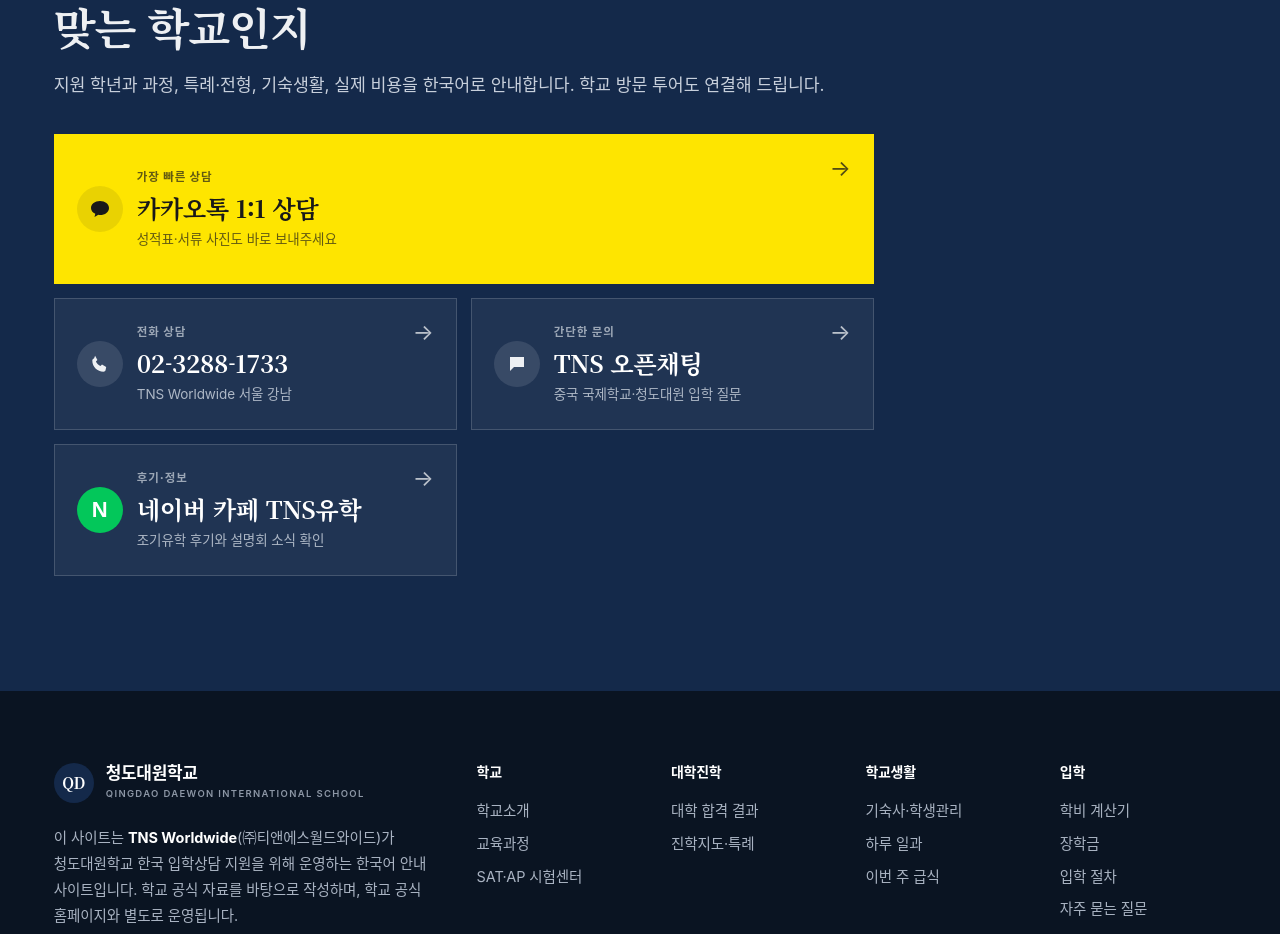
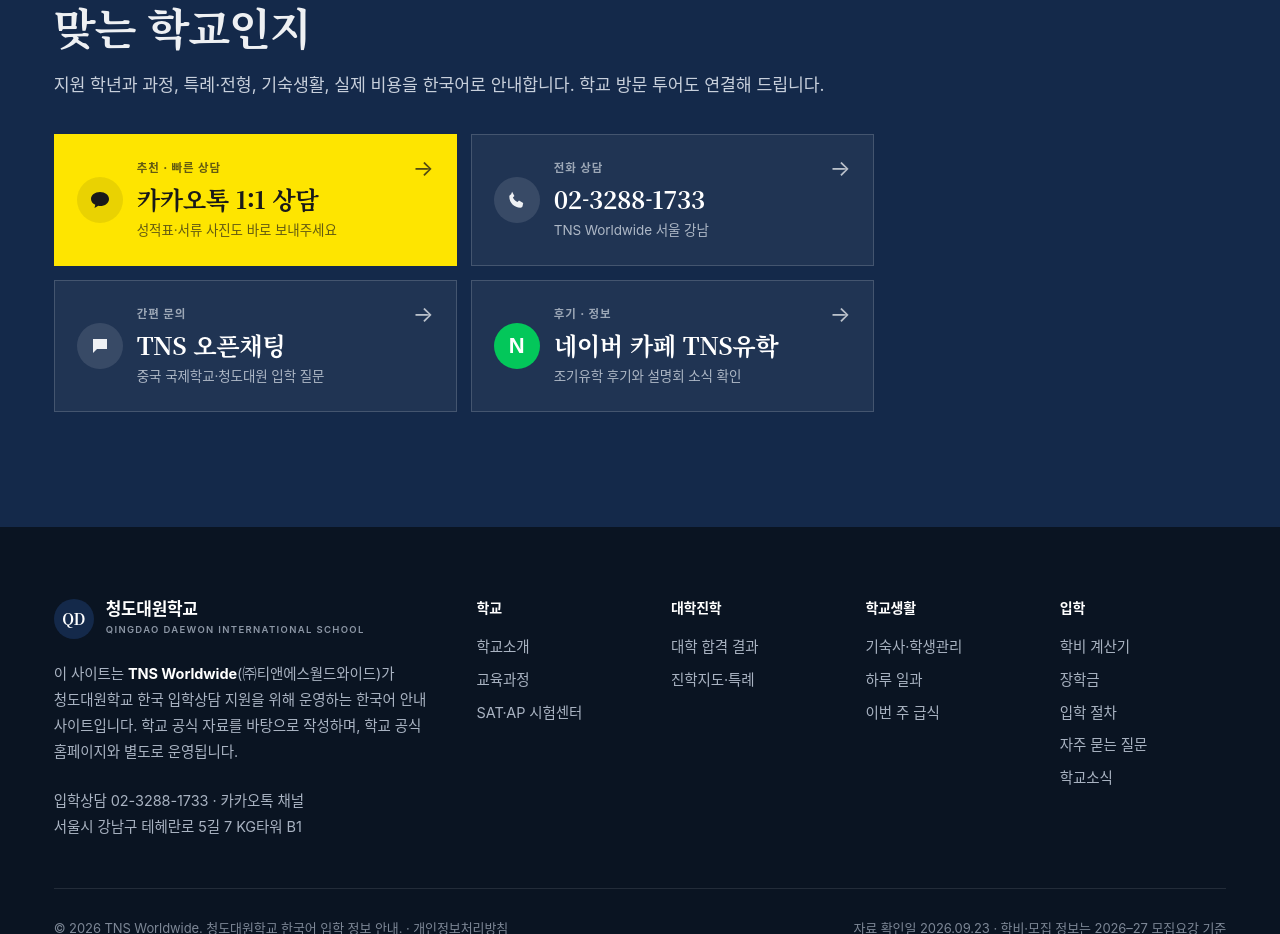
Before and after one commit to tnsuhak/qdis, a React (Vite) app: page / in a window 1280 px wide. Shown: the part 9880-10814 px from the top of the page. Built offline with nearby package versions, Linux system fonts and the light colour scheme; a web font is replaced by a local one.

Commit message:
Refine consultation card copy and hierarchy

```diff
--- a/components/common/Consult.tsx
+++ b/components/common/Consult.tsx
@@ -101,12 +101,12 @@
   const t = site.tns;
   return (
     <div className="contact-cards" aria-label="TNS 상담 채널">
-      <a className="contact-card primary kakao" href={t.kakao_channel} target="_blank" rel="noopener noreferrer">
+      <a className="contact-card kakao featured" href={t.kakao_channel} target="_blank" rel="noopener noreferrer">
         <span className="contact-icon" aria-hidden="true">
           <svg viewBox="0 0 24 24"><path d="M12 4C6.9 4 3 7.1 3 10.9c0 2.5 1.7 4.7 4.3 5.9L6.5 20l3.8-2.2c.6.1 1.1.2 1.7.2 5.1 0 9-3.1 9-7.1S17.1 4 12 4Z"/></svg>
         </span>
         <span className="contact-copy">
-          <small>가장 빠른 상담</small>
+          <small>추천 · 빠른 상담</small>
           <b>카카오톡 1:1 상담</b>
           <span>성적표·서류 사진도 바로 보내주세요</span>
         </span>
@@ -130,7 +130,7 @@
           <svg viewBox="0 0 24 24"><path d="M5 5h14v10H9l-4 4V5Zm4 4h6v2H9V9Z"/></svg>
         </span>
         <span className="contact-copy">
-          <small>간단한 문의</small>
+          <small>간편 문의</small>
           <b>TNS 오픈채팅</b>
           <span>중국 국제학교·청도대원 입학 질문</span>
         </span>
@@ -140,7 +140,7 @@
       <a className="contact-card cafe" href={t.cafe} target="_blank" rel="noopener noreferrer">
         <span className="contact-icon text-icon" aria-hidden="true">N</span>
         <span className="contact-copy">
-          <small>후기·정보</small>
+          <small>후기 · 정보</small>
           <b>네이버 카페 TNS유학</b>
           <span>조기유학 후기와 설명회 소식 확인</span>
         </span>
```
